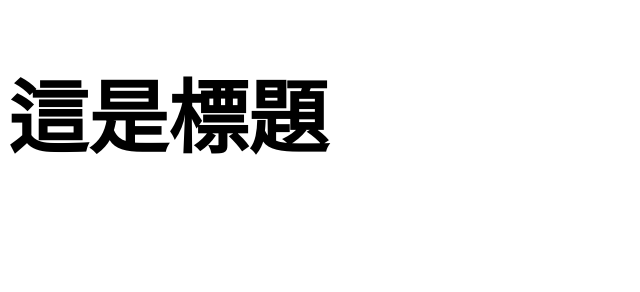
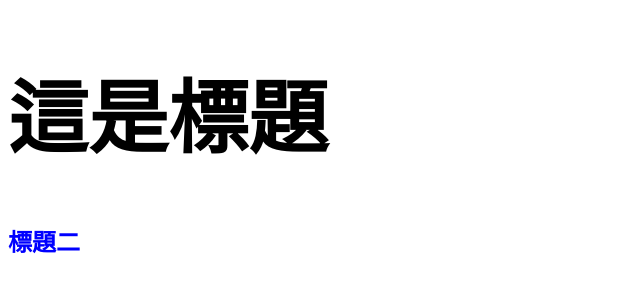
Before and after one commit to kevinhes/gitpractice, a plain HTML site: page index.html in a window 1280 px wide. Shown: the whole page, without its empty margins (0-640 px from the left). Drawn offline with Linux system fonts and the light colour scheme.

Commit message:
新增h2標籤

```diff
--- a/all.css
+++ b/all.css
@@ -1,3 +1,6 @@
 h1{
     font-size: 80px;
 }
+h2{
+    color: blue;
+}
--- a/index.html
+++ b/index.html
@@ -8,5 +8,6 @@
 </head>
 <body>
     <h1>這是標題</h1>
+    <h2>標題二</h2>
 </body>
 </html>
```
